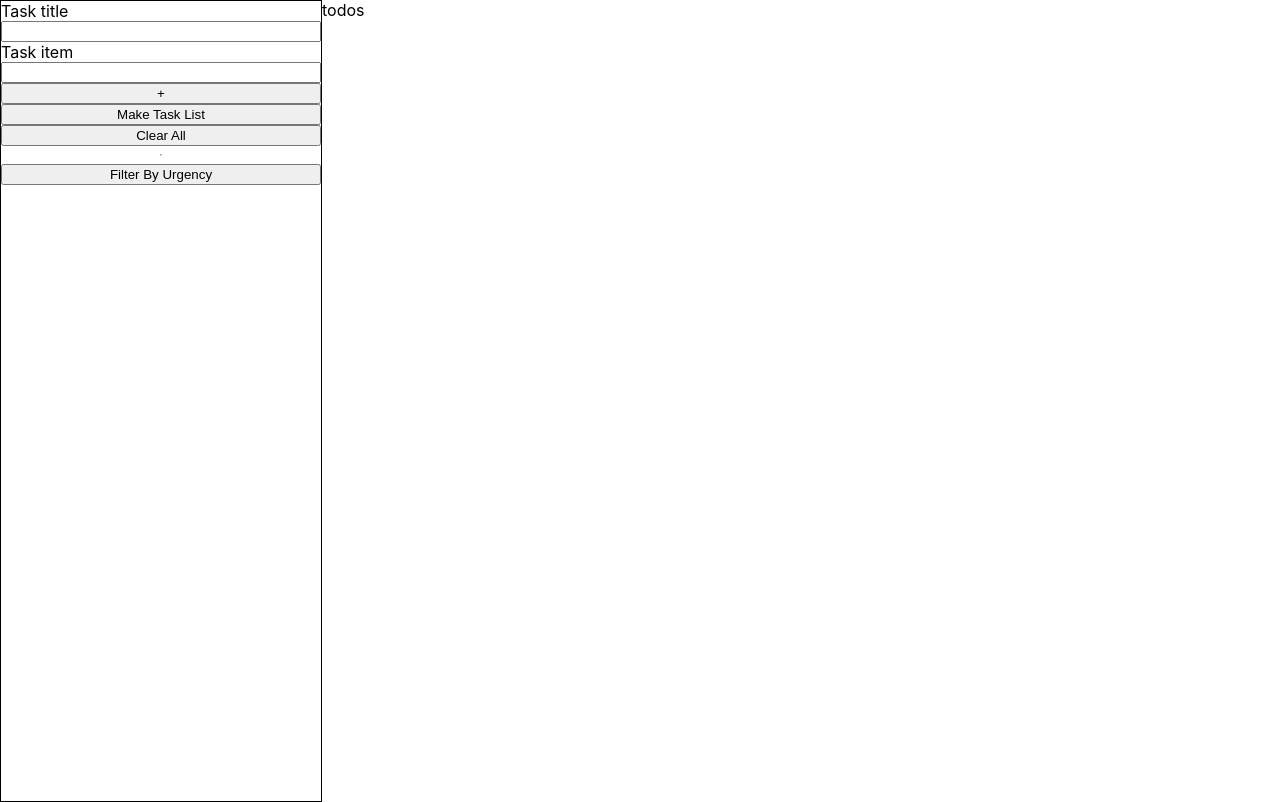
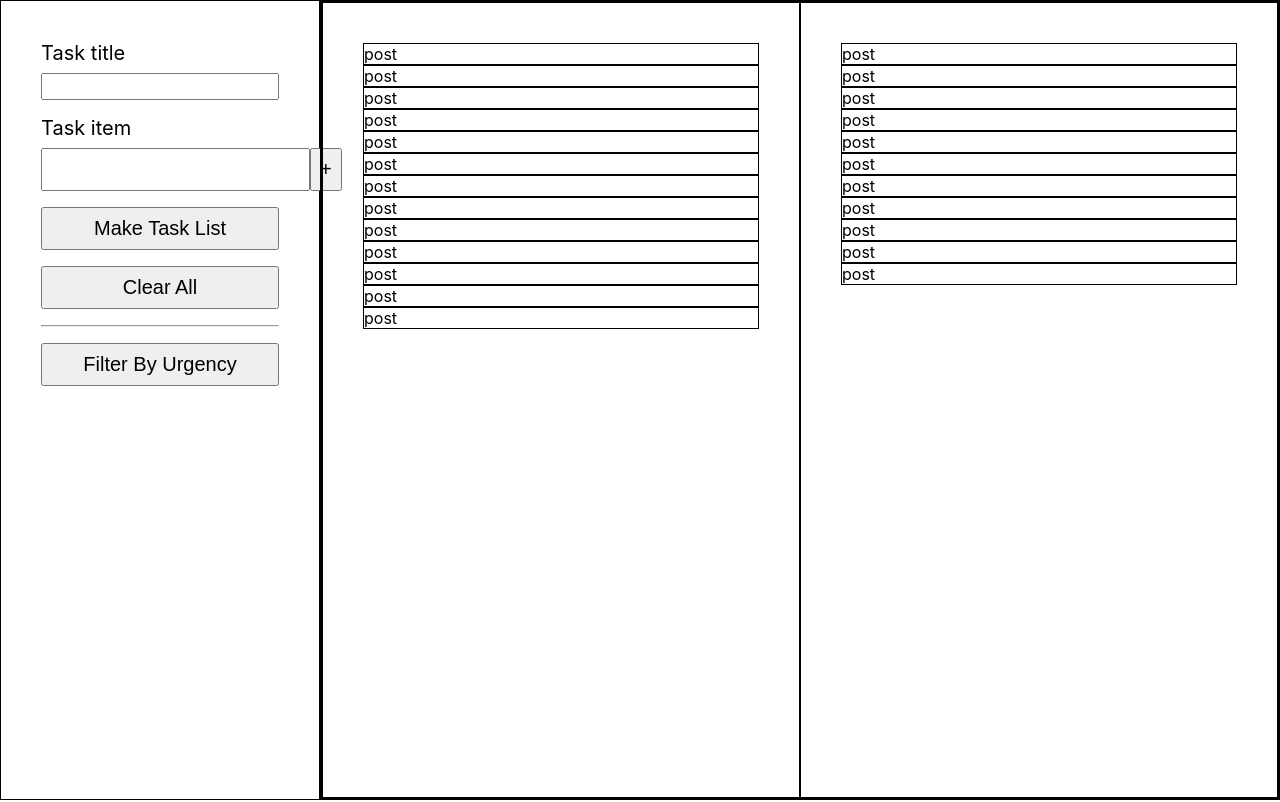
Before and after one commit to ryanbahan/broadnet-todo, a React (Create React App) app: page / in a window 1280 px wide. Built offline with nearby package versions, Linux system fonts and the light colour scheme.

Commit message:
Create static form

```diff
--- a/src/Form/Form.css
+++ b/src/Form/Form.css
@@ -1,8 +1,51 @@
+.add-item-btn {
+  width: 2.5rem;
+}
+
 .form {
   border: solid 1px black;
   display: flex;
   flex-direction: column;
+  font-size: 1.25rem;
   height: 100vh;
   min-width: 15rem;
+  padding: 2.5rem;
   width: 25vw;
 }
+
+.form button {
+  cursor: pointer;
+  font-size: 1.25rem;
+  padding: 0.5rem;
+}
+
+.form input {
+  font-size: 1.25rem;
+}
+
+.form label {
+  margin-bottom: 0.5rem;
+}
+
+.input-label-container {
+  display: flex;
+  flex-direction: column;
+  margin: 0 0 1rem 0;
+}
+
+.input-btn-container {
+  display: flex;
+}
+
+.input-btn-container input {
+  flex-grow: 1;
+}
+
+.make-task-btn,
+.clear-btn {
+  margin-bottom: 1rem;
+}
+
+.filter-btn {
+  margin-top: 1rem;
+}
--- a/src/Form/Form.js
+++ b/src/Form/Form.js
@@ -4,15 +4,21 @@ import './Form.css';
 function Form() {
   return (
     <form className="form">
+      <div className="input-label-container">
       <label for="title">Task title</label>
       <input type="text" name="title" id="title" />
+      </div>
+      <div className="input-label-container">
       <label for="item">Task item</label>
+      <div className="input-btn-container">
       <input type="text" name="item" id="item" />
-      <button type="button">+</button>
-      <button type="button">Make Task List</button>
-      <button type="button">Clear All</button>
+      <button type="button" className="add-item-btn">+</button>
+      </div>
+      </div>
+      <button type="button" className="make-task-btn">Make Task List</button>
+      <button type="button" className="clear-btn">Clear All</button>
       <hr />
-      <button type="button">Filter By Urgency</button>
+      <button type="button" className="filter-btn">Filter By Urgency</button>
     </form>
   );
 }
--- /dev/null
+++ b/src/ToDoCard/ToDoCard.css
@@ -0,0 +1,3 @@
+.todo-card {
+  border: solid 1px black;
+}
--- /dev/null
+++ b/src/ToDoCard/ToDoCard.js
@@ -0,0 +1,12 @@
+import React from 'react';
+import './ToDoCard.css';
+
+function ToDoCard() {
+  return (
+    <article className="todo-card">
+      post
+    </article>
+  );
+}
+
+export default ToDoCard;
--- a/src/ToDoContainer/ToDoContainer.css
+++ b/src/ToDoContainer/ToDoContainer.css
@@ -0,0 +1,14 @@
+.todo-container {
+  flex-grow: 1;
+  display: flex;
+  border: solid 2px black;
+  height: 100vh;
+  overflow: scroll;
+}
+
+.todo-container-left,
+.todo-container-right {
+  border: solid 1px black;
+  width: 50%;
+  padding: 2.5rem;
+}
--- a/src/ToDoContainer/ToDoContainer.js
+++ b/src/ToDoContainer/ToDoContainer.js
@@ -1,10 +1,38 @@
 import React from 'react';
+import ToDoCard from '../ToDoCard/ToDoCard';
 import './ToDoContainer.css';
 
 function ToDoContainer() {
   return (
-    <section className="ToDoContainer">
-      todos
+    <section className="todo-container">
+      <div className="todo-container-left">
+        <ToDoCard />
+        <ToDoCard />
+        <ToDoCard />
+        <ToDoCard />
+        <ToDoCard />
+        <ToDoCard />
+        <ToDoCard />
+        <ToDoCard />
+        <ToDoCard />
+        <ToDoCard />
+        <ToDoCard />
+        <ToDoCard />
+        <ToDoCard />
+      </div>
+      <div className="todo-container-right">
+        <ToDoCard />
+        <ToDoCard />
+        <ToDoCard />
+        <ToDoCard />
+        <ToDoCard />
+        <ToDoCard />
+        <ToDoCard />
+        <ToDoCard />
+        <ToDoCard />
+        <ToDoCard />
+        <ToDoCard />
+      </div>
     </section>
   );
 }
--- a/src/index.css
+++ b/src/index.css
@@ -1,3 +1,9 @@
+* {
+  margin: 0;
+  padding: 0;
+  box-sizing: border-box;
+}
+
 body {
   margin: 0;
   font-family: -apple-system, BlinkMacSystemFont, 'Segoe UI', 'Roboto', 'Oxygen',
```
Also changed, not shown: src/ToDos/ToDos.js (deleted, +0 -11 lines), 2 other files (tests, documents, lock files or other folders).
